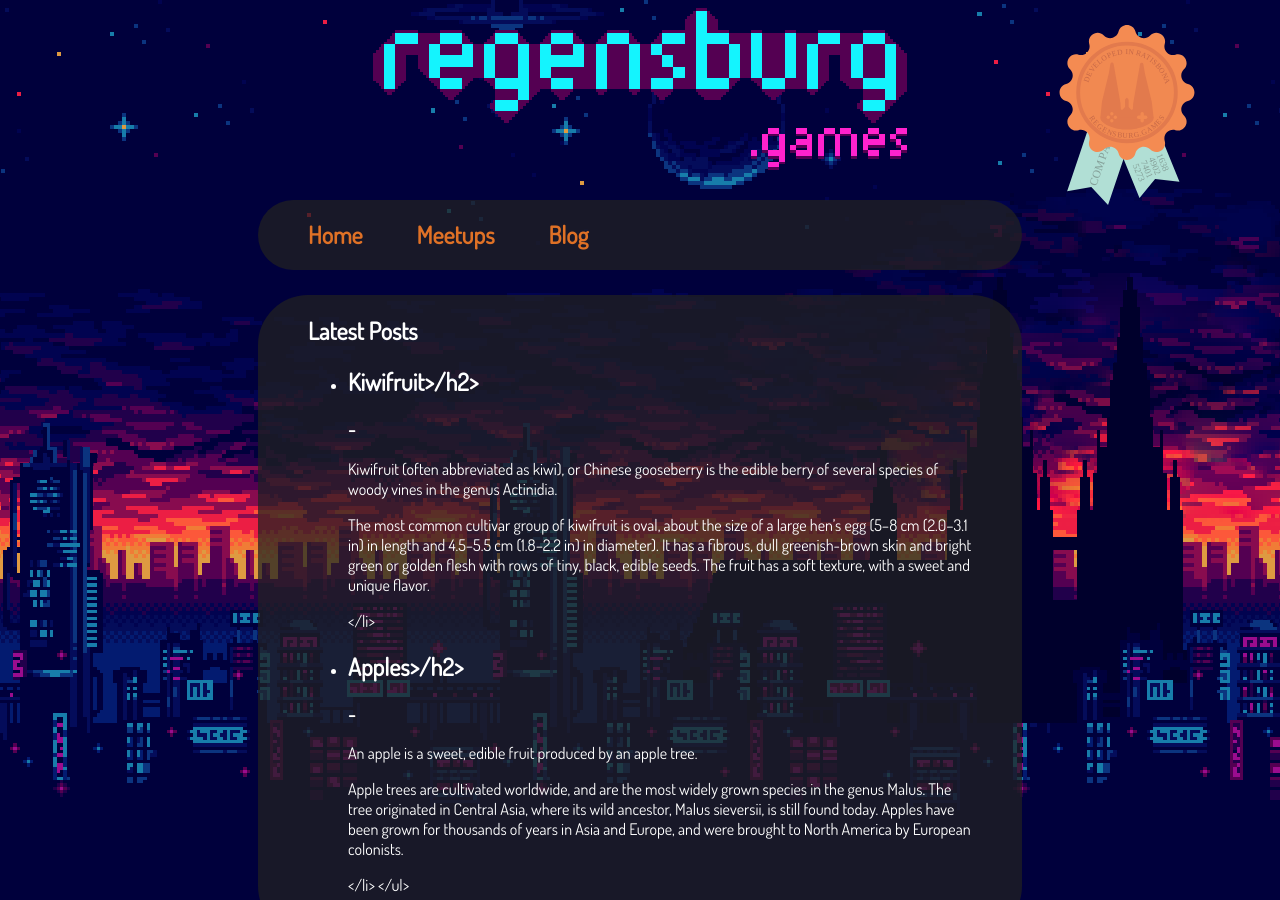
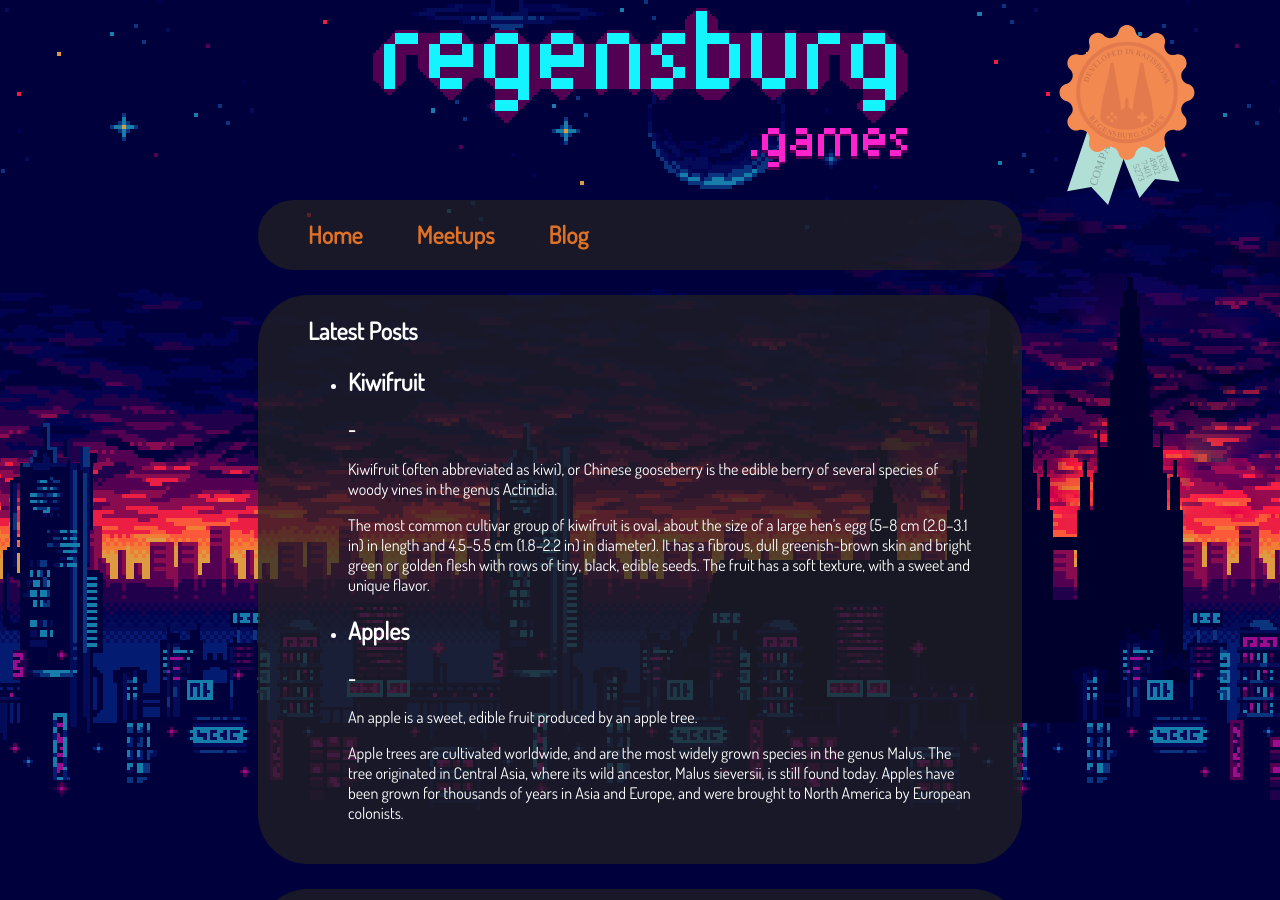
Before and after one commit to Lyniat/GameDevMeetup-Regensburg, a Jekyll site: the page built from blog.md, in a window 1280 px wide and 900 px high. Built offline with Jekyll 4.4.1, drawn with Linux system fonts in a browser that asks for light colours; our own code applies the rules of GitHub Pages for plain Markdown files; a script that is not in the unit is left out; the repository's description, which GitHub fills in, is left out.

Commit message:
Update blog.md

```diff
--- a/blog.md
+++ b/blog.md
@@ -3,7 +3,7 @@
 <ul>
   {% for post in site.posts %}
     <li>
-      <h2>{{ post.title }}>/h2>
+      <h2>{{ post.title }}</h2>
       <h3>{{ page.date | date_to_string }} - {{ page.author }}</h3>
       {{ post.content }}
     </li>
```
